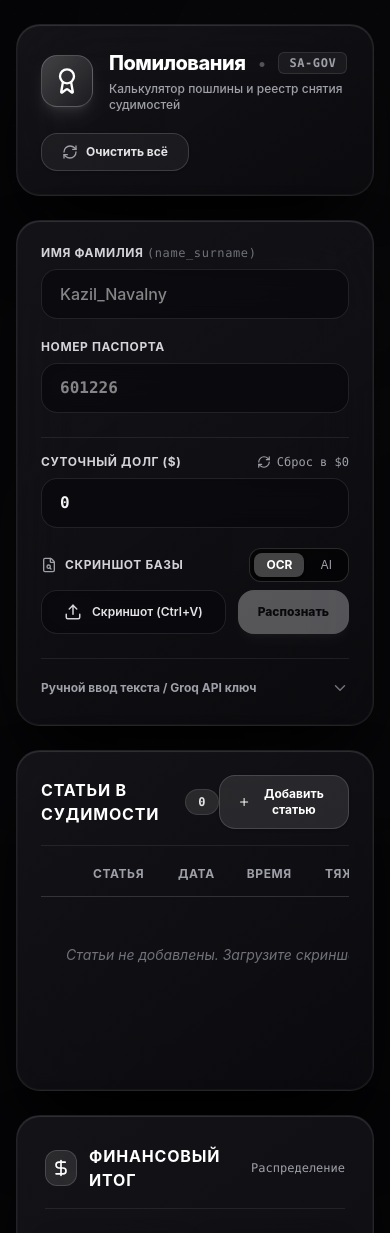
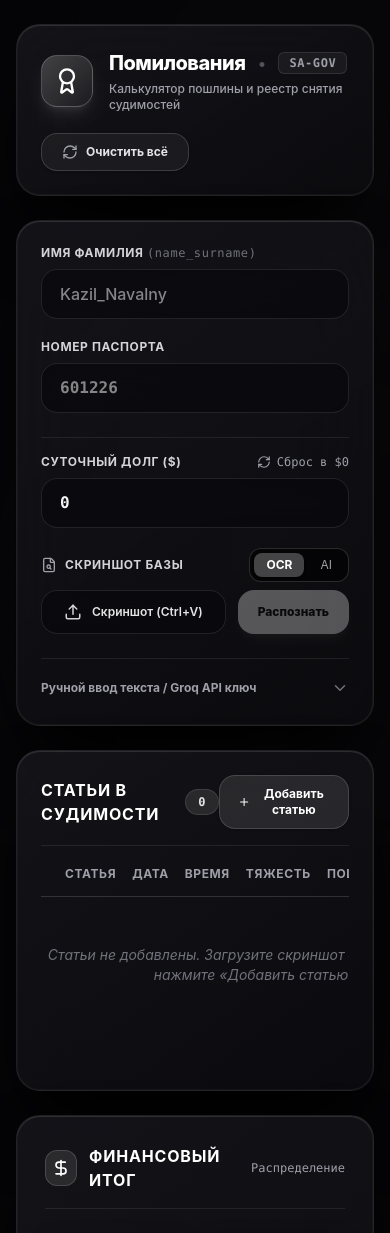
Before and after one commit to ZahlenDatenFakten/Pomilovaniye, a React (Vite) app: page / in a window 390 px wide. Shown: the top 1233 px of the page. Built offline with nearby package versions, Linux system fonts and the light colour scheme.

Commit message:
Optimize table layout for responsiveness, remove forced horizontal scrollbar

```diff
--- a/src/components/PardonCalculatorView.tsx
+++ b/src/components/PardonCalculatorView.tsx
@@ -1152,17 +1152,17 @@ export default function PardonCalculatorView() {
             </div>
 
             {/* TABLE */}
-            <div className="overflow-x-auto min-h-[200px]">
-              <table className="w-full text-left text-sm sm:text-base border-collapse min-w-[680px]">
+            <div className="w-full overflow-x-auto min-h-[200px] scrollbar-hide">
+              <table className="w-full text-left text-sm sm:text-base border-collapse">
                 <thead>
                   <tr className="border-b border-white/15 text-zinc-400 uppercase tracking-wider text-xs font-bold">
-                    <th className="pb-3.5 px-3 w-10 text-center"></th>
-                    <th className="pb-3.5 px-3">Статья</th>
-                    <th className="pb-3.5 px-3">Дата</th>
-                    <th className="pb-3.5 px-3">Время</th>
-                    <th className="pb-3.5 px-3 min-w-[190px]">Тяжесть</th>
-                    <th className="pb-3.5 px-3 text-right">Пошлина</th>
-                    <th className="pb-3.5 px-3 text-right">Статус</th>
+                    <th className="pb-3.5 px-2 w-10 text-center"></th>
+                    <th className="pb-3.5 px-2">Статья</th>
+                    <th className="pb-3.5 px-2">Дата</th>
+                    <th className="pb-3.5 px-2">Время</th>
+                    <th className="pb-3.5 px-2 w-48">Тяжесть</th>
+                    <th className="pb-3.5 px-2 text-right">Пошлина</th>
+                    <th className="pb-3.5 px-2 text-right">Статус</th>
                   </tr>
                 </thead>
                 <tbody className="divide-y divide-white/5">
@@ -1179,7 +1179,7 @@ export default function PardonCalculatorView() {
                         className={`transition-colors ${row.isBlocked ? 'bg-white/[0.01]' : 'hover:bg-white/[0.03]'}`}
                       >
                         {/* DELETE */}
-                        <td className="py-3.5 px-3 text-center">
+                        <td className="py-3.5 px-2 text-center w-10">
                           <button
                             onClick={() => handleRemoveRow(row.id)}
                             className="p-2 rounded-xl text-zinc-500 hover:text-white hover:bg-white/10 transition-colors cursor-pointer"
@@ -1190,18 +1190,18 @@ export default function PardonCalculatorView() {
                         </td>
 
                         {/* CODE */}
-                        <td className="py-3.5 px-3">
+                        <td className="py-3.5 px-2">
                           <input
                             type="text"
                             value={row.code}
                             onChange={e => handleUpdateRow(row.id, 'code', e.target.value)}
                             placeholder="12.8"
-                            className="glass-input rounded-xl px-3.5 py-2 text-sm sm:text-base text-white font-mono font-bold w-36"
+                            className="glass-input rounded-xl px-3 py-2 text-sm sm:text-base text-white font-mono font-bold w-full max-w-[120px]"
                           />
                         </td>
 
                         {/* DATE */}
-                        <td className="py-3.5 px-3">
+                        <td className="py-3.5 px-2">
                           <input
                             type="text"
                             value={row.date}
```
